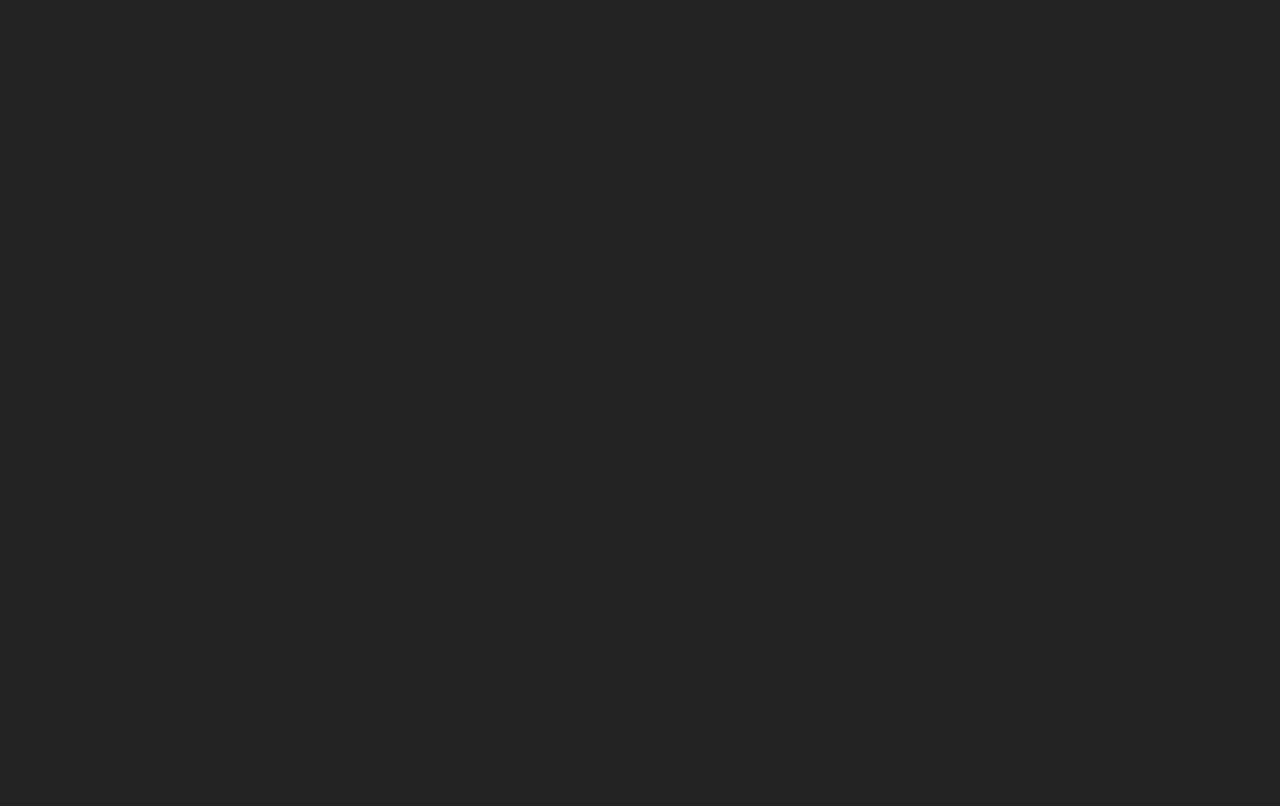
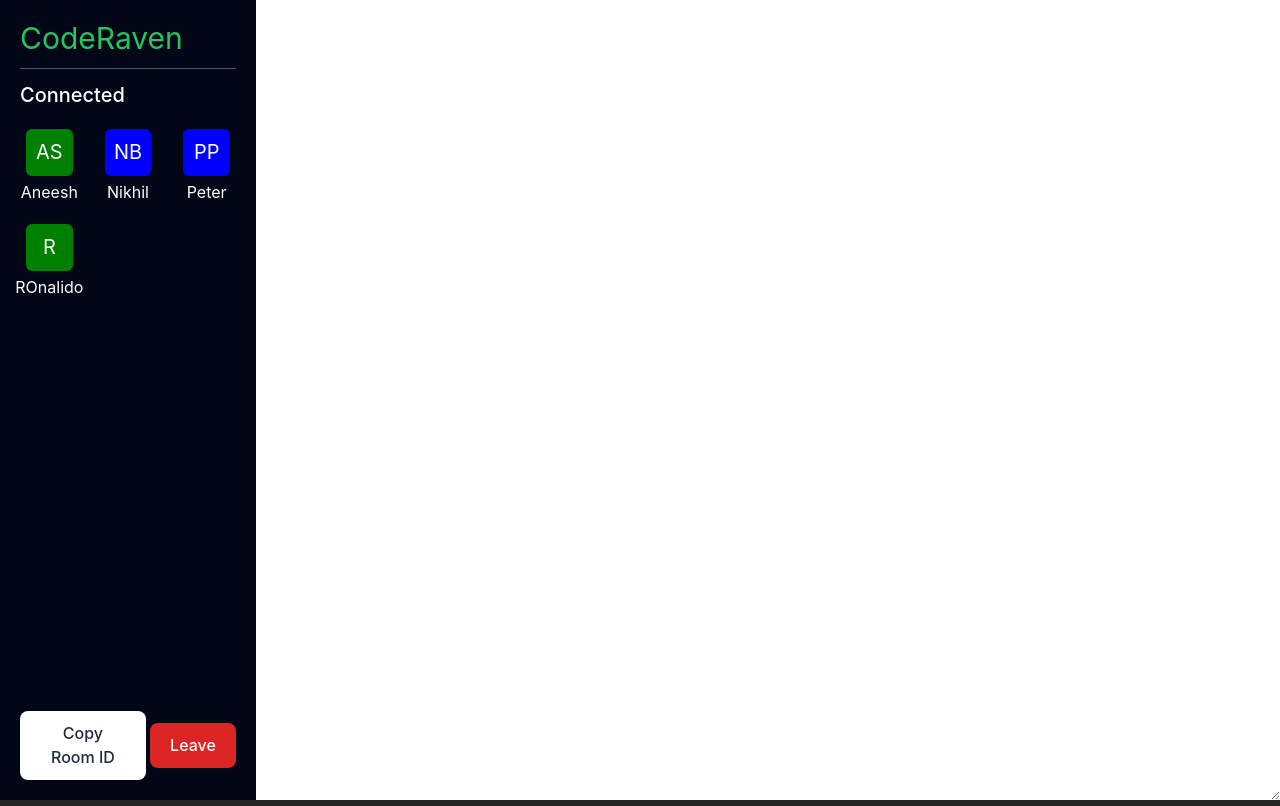
Before and after one commit to aneeshsharma72067/coderaven-with-js, a React (Vite) app: page /editor/1 in a window 1280 px wide. Built offline with nearby package versions, Linux system fonts and the light colour scheme.

Commit message:
Room UI complete

```diff
--- /dev/null
+++ b/src/components/AsideBar.jsx
@@ -0,0 +1,60 @@
+import React, { useState } from "react";
+import Client from "./Client";
+import toast from "react-hot-toast";
+import { useNavigate } from "react-router-dom";
+
+const AsideBar = ({ roomId }) => {
+  const [clients, setClients] = useState([
+    { socketId: 1, userName: "Aneesh Sharma" },
+    { socketId: 2, userName: "Nikhil Bhatnagar" },
+    { socketId: 3, userName: "Peter Parker" },
+    { socketId: 4, userName: "ROnalido" },
+  ]);
+
+  const navigate = useNavigate();
+
+  const copyRoomId = () => {
+    navigator.clipboard
+      .writeText(roomId)
+      .then(() => {
+        toast.success("Room ID copied Successfully");
+      })
+      .catch(() => console.log("error in copying"));
+  };
+
+  const leaveRoom = () => {
+    navigate("/");
+    toast.success("Left Room Successfully");
+  };
+  return (
+    <div className="h-full flex flex-col justify-between bg-slate-950 p-5">
+      <div>
+        <div className="text-green-500">
+          <h2 className="text-3xl">CodeRaven</h2>
+          <hr className="my-3 border-slate-600" />
+        </div>
+        <div className="">
+          <h3 className="text-xl font-medium">Connected</h3>
+          <div className="grid grid-cols-3 gap-5 my-5">
+            {clients.map((client, key) => (
+              <Client client={client} key={key} />
+            ))}
+          </div>
+        </div>
+      </div>
+      <div className="flex items-center justify-center gap-1">
+        <button
+          className="bg-white hover:bg-slate-300 text-slate-800"
+          onClick={copyRoomId}
+        >
+          Copy Room ID
+        </button>
+        <button className="bg-red-600 hover:bg-red-800" onClick={leaveRoom}>
+          Leave
+        </button>
+      </div>
+    </div>
+  );
+};
+
+export default AsideBar;
--- /dev/null
+++ b/src/components/Client.jsx
@@ -0,0 +1,31 @@
+import React from "react";
+
+const getAlias = (name) => {
+  const nameList = name.split(" ");
+  let alias = "";
+  nameList.forEach((word) => {
+    alias += word[0].toUpperCase();
+  });
+  return alias;
+};
+
+const getRandomColor = () => {
+  const colors = ["red", "green", "brown", "blue", "purple", "indigo"];
+  return colors[Math.floor(Math.random() * 5)];
+};
+
+const Client = ({ client }) => {
+  return (
+    <div className="flex flex-col gap-1 items-center justify-center">
+      <div
+        className="aspect-square w-4/5 flex items-center justify-center text-xl h-auto rounded-md text-white"
+        style={{ background: getRandomColor() }}
+      >
+        {getAlias(client.userName)}
+      </div>
+      <span className="text-center">{client.userName.split(" ")[0]}</span>
+    </div>
+  );
+};
+
+export default Client;
--- /dev/null
+++ b/src/components/Editor.jsx
@@ -0,0 +1,11 @@
+import React from "react";
+
+const Editor = () => {
+  return (
+    <div className="w-full h-full">
+      <textarea name="editor" id="editor" className="w-full h-full"></textarea>
+    </div>
+  );
+};
+
+export default Editor;
--- a/src/pages/Room.jsx
+++ b/src/pages/Room.jsx
@@ -1,7 +1,23 @@
-import React from "react";
+import { useParams } from "react-router-dom";
+import React, { useEffect, useRef } from "react";
+import AsideBar from "../components/AsideBar";
+import Editor from "../components/Editor";
 
 const Room = () => {
-  return <div>Room</div>;
+  const { roomId } = useParams();
+  const socketRef = useRef(null);
+  useEffect(() => {}, []);
+
+  return (
+    <div className="w-full flex text-white h-screen">
+      <div id="aside" className="flex-[0.2] h-full">
+        <AsideBar roomId={roomId || ""} />
+      </div>
+      <div id="editor" className="flex-[0.8] h-full bg-[#282a36]">
+        <Editor />
+      </div>
+    </div>
+  );
 };
 
 export default Room;
```
